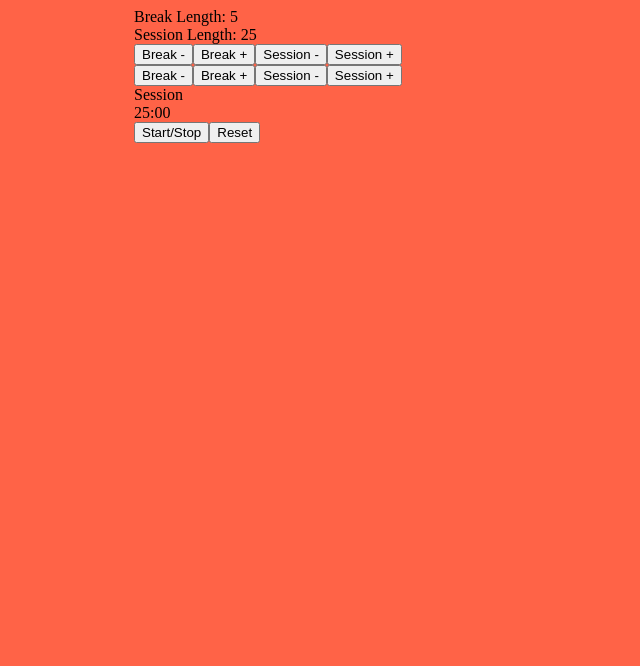
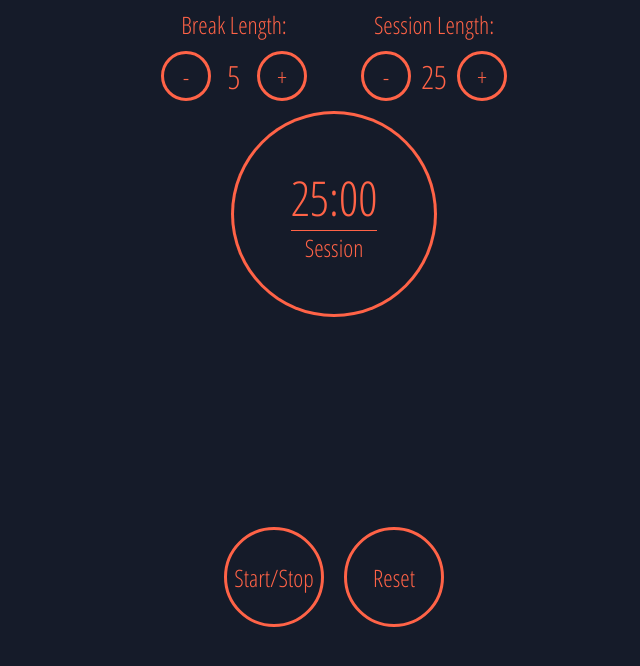
Before and after one commit to jamesmaskell/pomodoro, an Angular app: page / in a window 1280 px wide. Shown: the top 666 px of the page, without its empty margins (306-946 px from the left). Built offline with nearby package versions, Linux system fonts and the light colour scheme.

Commit message:
adding styling

```diff
--- a/src/app/app.component.html
+++ b/src/app/app.component.html
@@ -1,48 +1,32 @@
 <div class="container">
-  <div>
-    <span id="break-label">Break Length: </span>
-    <span id="break-length">{{ breakLength / 60 }}</span>
+  <div class="meta-cont">
+    <div id="break-label">Break Length:</div>
+    <div id="session-label">Session Length:</div>
+  </div>
+  <div class="meta-cont">
+    <div class="button-wrapper">
+      <button id="break-decrement" (click)="changeTime(true, -60)">-</button>
+      <span id="break-length">{{ breakLength / 60 }}</span>
+      <button id="break-increment" (click)="changeTime(true, 60)">+</button>
+    </div>
+    <div class="button-wrapper">
+      <button id="session-decrement" (click)="changeTime(false, -60)">-</button>
+      <span id="session-length">{{ sessionLength / 60 }}</span>
+      <button id="session-increment" (click)="changeTime(false, 60)">+</button>
+    </div>
   </div>
   <div>
-    <span id="session-label">Session Length: </span>
-    <span id="session-length">{{ sessionLength / 60 }}</span>
+    <div id="pie" [ngStyle]="getCountdownPieStyle()"></div>
+    <div id="timer">
+      <div id="time-left">{{ timeLeftStr }}</div>
+      <div id="timer-label">{{ currentState }}</div>
+    </div>
   </div>
-  <button id="break-decrement" (click)="changeTime(true, -60)">Break -</button>
-  <button id="break-increment" (click)="changeTime(true, 60)">Break +</button>
-  <button id="session-decrement" (click)="changeTime(false, -60)">
-    Session -
-  </button>
-  <button id="session-increment" (click)="changeTime(false, 60)">
-    Session +
-  </button>
-  <br />
-  <app-increment-button
-    [elementId]="'break-decrement'"
-    [elementLabel]="'Break -'"
-    [maxValue]="3600"
-    [minValue]="60"
-  ></app-increment-button>
-  <app-increment-button
-    [elementId]="'break-increment'"
-    [elementLabel]="'Break +'"
-    [maxValue]="3600"
-    [minValue]="60"
-  ></app-increment-button>
-  <app-increment-button
-    [elementId]="'session-decrement'"
-    [elementLabel]="'Session -'"
-    [maxValue]="3600"
-    [minValue]="60"
-  ></app-increment-button>
-  <app-increment-button
-    [elementId]="'session-increment'"
-    [elementLabel]="'Session +'"
-    [maxValue]="3600"
-    [minValue]="60"
-  ></app-increment-button>
-  <div id="timer-label">{{ currentState }}</div>
-  <div id="time-left">{{ timeLeftStr }}</div>
-  <button id="start_stop" (click)="changeTimerState()">Start/Stop</button>
-  <button id="reset" (click)="reset()">Reset</button>
+  <div class="meta-cont">
+    <button id="start_stop" (click)="changeTimerState()">Start/Stop</button>
+    <button id="reset" (click)="reset()">Reset</button>
+  </div>
   <audio id="beep" src="./assets/alarm.mp3" hidden></audio>
+
+  <!--<div id="pie" class="ten"></div>-->
 </div>
--- a/src/app/app.component.scss
+++ b/src/app/app.component.scss
@@ -2,3 +2,84 @@
   margin: 0 auto;
   width: 400px;
 }
+
+#break-label,
+#session-label {
+  font-size: 1.5em;
+  width: 50%;
+  text-align: center;
+}
+#break-length,
+#session-length {
+  font-size: 2em;
+  width: 26px;
+  text-align: center;
+}
+
+.button-wrapper {
+  width: 50%;
+  display: flex;
+  flex-direction: row;
+  justify-content: center;
+  align-items: center;
+}
+
+.meta-cont {
+  display: flex;
+  flex-direction: row;
+  width: 100%;
+  justify-content: center;
+  align-items: center;
+}
+
+button {
+  background-color: rgb(21, 27, 41);
+  border: #ff6347 3px solid;
+  border-radius: 50%;
+  width: 100px;
+  height: 100px;
+  margin: 10px;
+  font-family: "Open Sans Condensed", sans-serif;
+  font-size: 1.5em;
+  color: #ff6347;
+  &[id*="crement"] {
+    width: 50px;
+    height: 50px;
+  }
+}
+
+#timer {
+  background-color: rgb(21, 27, 41);
+  border-radius: 50%;
+  width: 200px;
+  height: 200px;
+  margin: 0 auto;
+  font-family: "Open Sans Condensed", sans-serif;
+  display: flex;
+  flex-direction: column;
+  justify-content: center;
+  align-items: center;
+  position: relative;
+  top: -203px;
+}
+
+#time-left {
+  text-align: center;
+  font-size: 3em;
+  border-bottom: 1px solid #ff6347;
+}
+
+#timer-label {
+  font-size: 1.5em;
+  text-align: center;
+}
+
+#pie {
+  width: 206px;
+  height: 206px;
+  display: block;
+  border-radius: 50%;
+  background-color: rgb(21, 27, 41);
+  margin: 0 auto;
+  z-index: -1;
+}
--- a/src/app/app.component.ts
+++ b/src/app/app.component.ts
@@ -14,6 +14,7 @@ export class AppComponent {
   sessionLength: number = 1500;
   timerLength: number = 1500;
   timeLeftStr: string = '25:00';
+  _timerLength: number = 1500;
 
   timerStateRunning: boolean = false;
   timer: any;
@@ -38,6 +39,7 @@ export class AppComponent {
     this.breakLength = 300;
     this.timerLength = 1500;
     this.currentState = 'Session';
+    this._timerLength = 1500;
 
     this.timeLeft();
 
@@ -70,6 +72,7 @@ export class AppComponent {
       this.timerLength + diff == this.sessionLength
     ) {
       this.timerLength = this.sessionLength;
+      this._timerLength = this.timerLength;
     }
 
     this.timeLeft();
@@ -83,9 +86,11 @@ export class AppComponent {
         if (this.timerLength == -1) {
           if (this.currentState == 'Session') {
             this.timerLength = this.breakLength;
+            this._timerLength = this.timerLength;
             this.currentState = 'Break';
           } else {
             this.timerLength = this.sessionLength;
+            this._timerLength = this.timerLength;
             this.currentState = 'Session';
           }
           this.alarmHandler(document.getElementById('beep'), false);
@@ -109,4 +114,36 @@ export class AppComponent {
       audio.play();
     }
   }
+
+  getCountdownPieStyle() {
+    let deg: number;
+    let lg: string = 'linear-gradient(90deg, #ff6347 50%, transparent 50%)';
+
+    if (this.timerLength > this._timerLength / 2) {
+      deg =
+        90 + (360 / this._timerLength) * (this._timerLength - this.timerLength);
+      lg = `linear-gradient(${deg}deg, transparent 50%, #ff6347 50%), ` + lg;
+    } else if (this.timerLength < this._timerLength / 2) {
+      deg =
+        90 +
+        (360 / this._timerLength) *
+          (this._timerLength - this.timerLength - this._timerLength / 2);
+      lg =
+        `linear-gradient(${deg}deg, transparent 50%, rgb(21, 27, 41) 50%), ` +
+        lg;
+    } else if (this.timerLength == 0) {
+      lg = 'none';
+    }
+
+    return { 'background-image': lg, transition: 'background-image 1s' };
+  }
+
+  /*
+  if (X > origX / 2) {
+    deg = 90 + ((360/OrigX) * X)
+  }
+  if (X > origX / 2)
+
+
+*/
 }
--- a/src/styles.scss
+++ b/src/styles.scss
@@ -1,3 +1,7 @@
+@import url("https://fonts.googleapis.com/css2?family=Open+Sans+Condensed:wght@300&display=swap");
+
 body {
-  background-color: #ff6347;
+  background-color: rgb(21, 27, 41);
+  font-family: "Open Sans Condensed", sans-serif;
+  color: #ff6347;
 }
```
